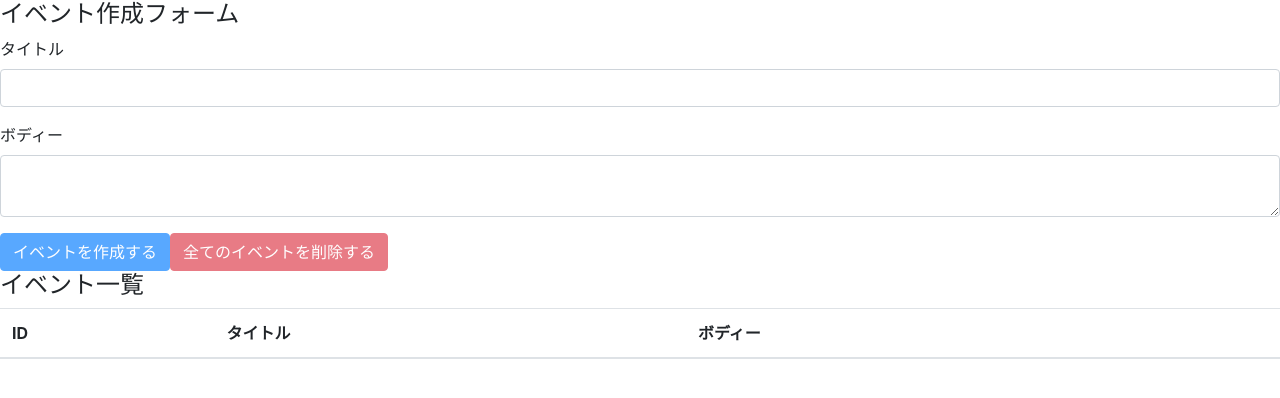
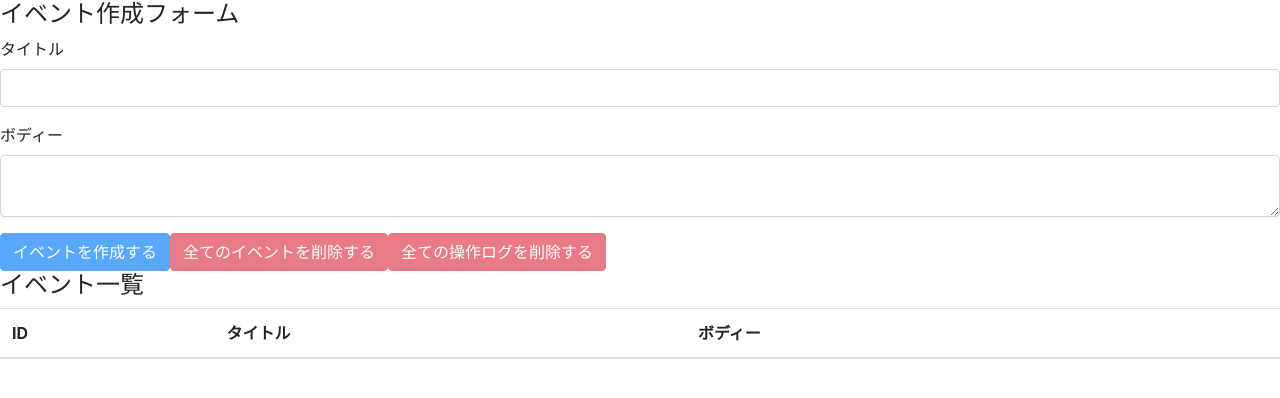
Before and after one commit to rui-watanabe/react-hooks-1, a React (Create React App) app: page / in a window 1280 px wide. Shown: the top 398 px of the page. Built offline with nearby package versions, Linux system fonts and the light colour scheme.

Commit message:
delete all operation logs

```diff
--- a/src/components/EventForm.js
+++ b/src/components/EventForm.js
@@ -37,12 +37,23 @@
     })
 
     dispatch({
-      type: DELETE_ALL_OPERATION_LOGS,
+      type: ADD_OPERATION_LOG,
       description: '全てのイベントを削除しました。',
       operatedAt: timeCurrentIso8601()
     })
 
   }
+
+  const deleteAllOperationLogs = e => {
+    e.preventDefault()
+    const result = window.confirm('全ての操作ログを本当に削除してもいいですか?')
+    if(result) {
+      dispatch({
+        type: DELETE_ALL_OPERATION_LOGS
+      })
+    }
+  }
+
   return(
     <>
       <h4>イベント作成フォーム</h4>
@@ -59,6 +70,7 @@
 
         <button className="btn btn-primary" onClick={addEvent} disabled={unCreatable}>イベントを作成する</button>
         <button className="btn btn-danger" onClick={deleteAllEvents} disabled={state.events.length === 0}>全てのイベントを削除する</button>
+        <button className="btn btn-danger" onClick={deleteAllOperationLogs} disabled={state.operationLogs.length === 0}>全ての操作ログを削除する</button>
       </form>
     </>
   )
```
